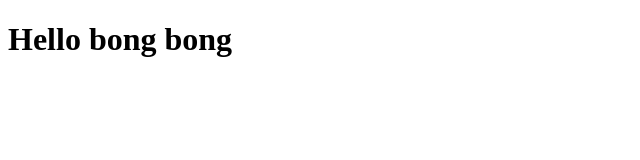
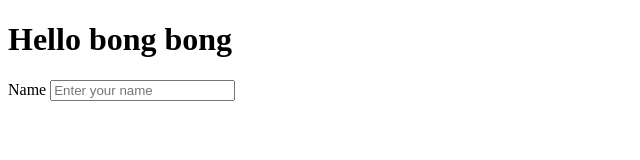
Before and after one commit to generalgithup-ui/Project2, a plain HTML site: page src/index.html in a window 1280 px wide. Shown: the whole page, without its empty margins (0-640 px from the left). Drawn offline with Linux system fonts and the light colour scheme.

Commit message:
Change code

```diff
--- a/src/index.html
+++ b/src/index.html
@@ -7,5 +7,8 @@
 </head>
 <body>
     <h1>Hello bong bong</h1>
+    <label>Name</label>
+    <input type="text" placeholder="Enter your name">
+
 </body>
 </html>
```
